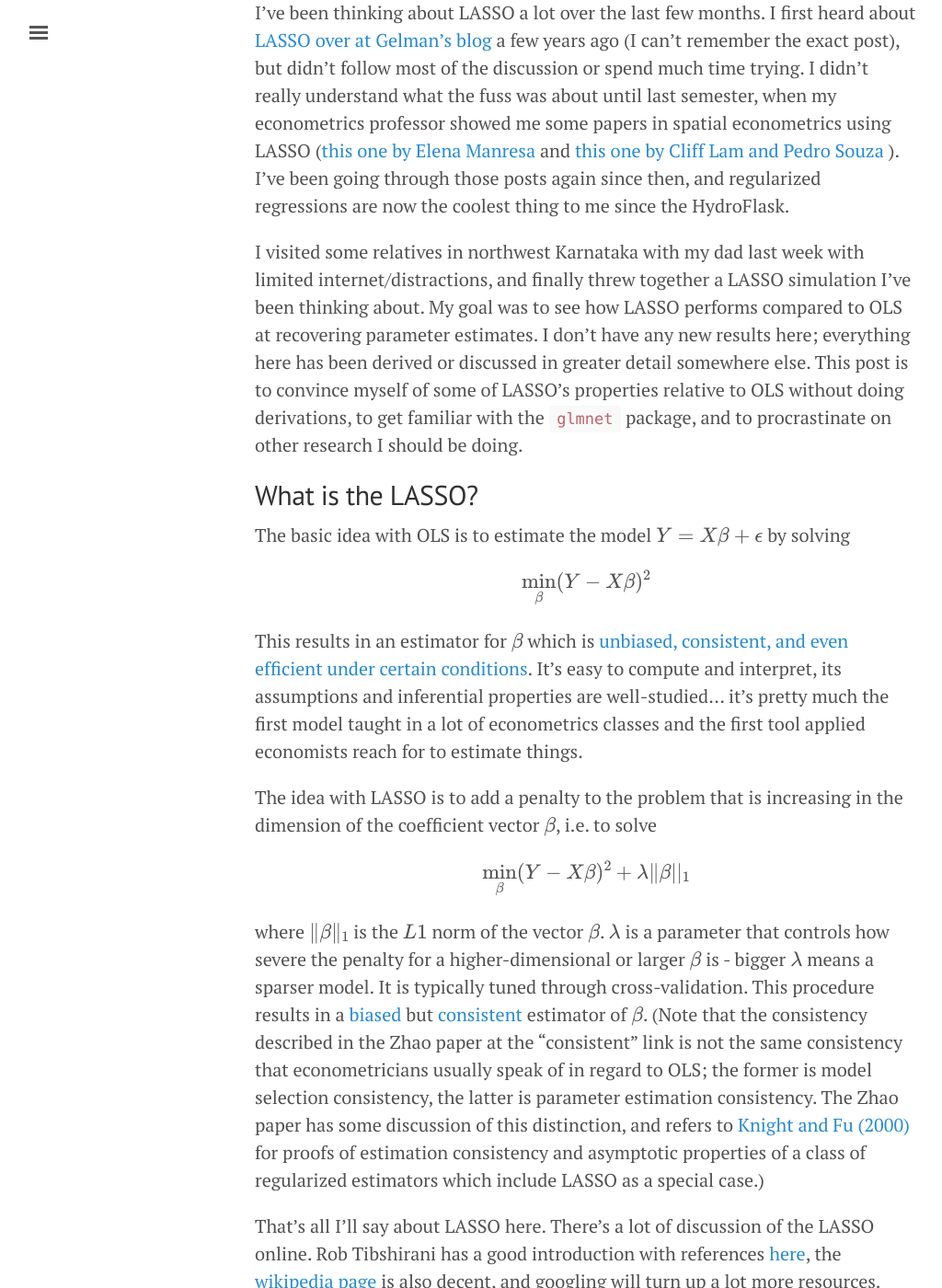
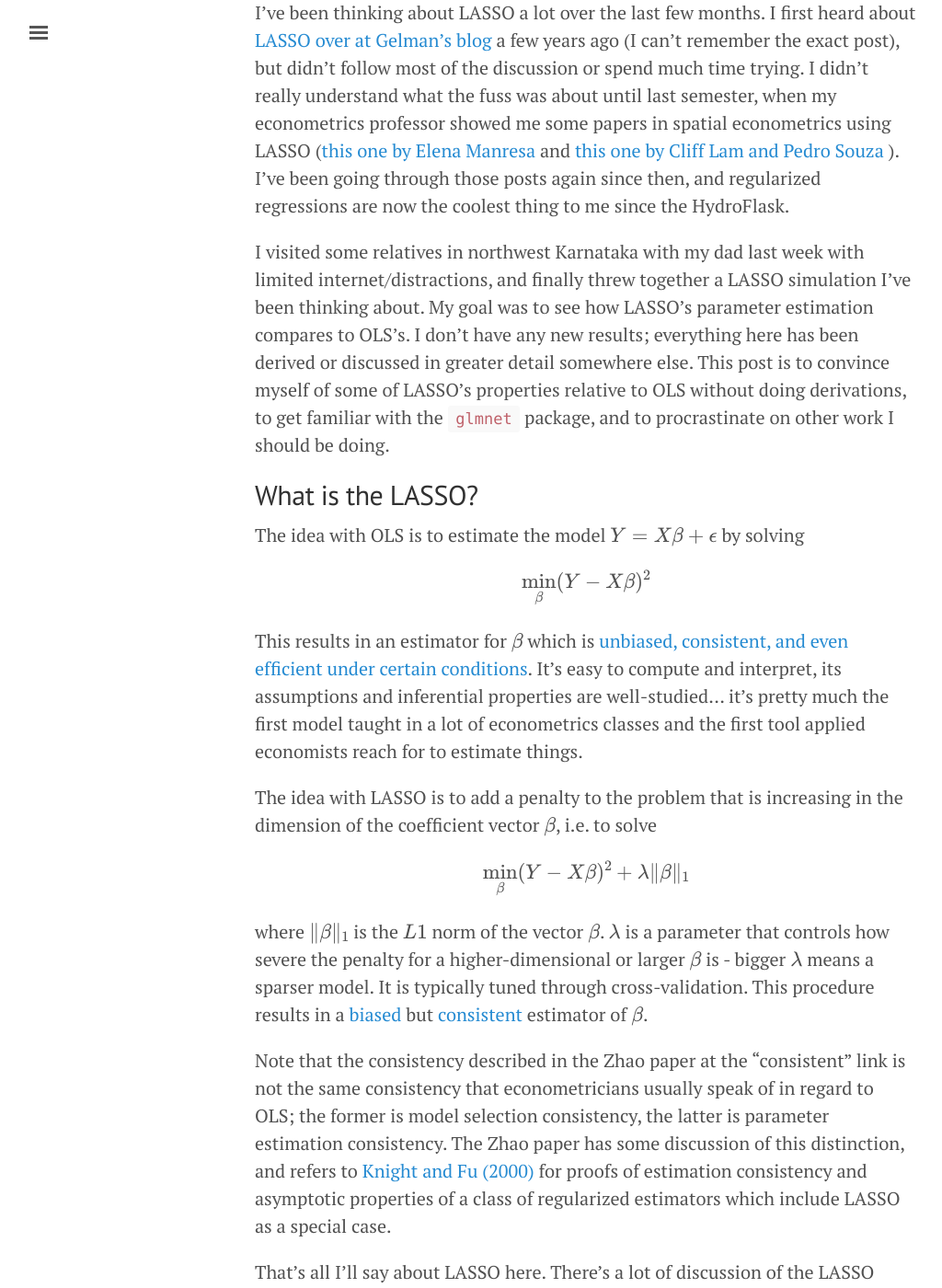
Before and after one commit to akhilrao/akhilrao.github.io, a Jekyll site: the page built from _posts/2016-07-16-lasso-ols-sim-1.md, in a window 1280 px wide and 1400 px high, scrolled down 233 px. Shown: the whole window at 92% size, without its empty margins (3-1027 px from the left). Built offline with Jekyll 4.4.1, drawn with Linux system fonts in a browser that asks for light colours; formulas are drawn with MathJax 3; some of the changed text lies outside the part shown.

Commit message:
fixing aesthetics

```diff
--- a/_posts/2016-07-16-lasso-ols-sim-1.md
+++ b/_posts/2016-07-16-lasso-ols-sim-1.md
@@ -1,6 +1,6 @@
 ---
 layout: post
-title: Looking at LASSO
+title: Looking at LASSO's parameter estimation
 category: econometrics
 tags: econometrics, simulation, lasso, ols, regression, machine learning
 year: 2016
@@ -12,11 +12,11 @@ summary: Some simulation results comparing LASSO and OLS estimators in small sam
 
 I've been thinking about LASSO a lot over the last few months. I first heard about [LASSO over at Gelman's blog](http://andrewgelman.com/?s=LASSO) a few years ago (I can't remember the exact post), but didn't follow most of the discussion or spend much time trying. I didn't really understand what the fuss was about until last semester, when my econometrics professor showed me some papers in spatial econometrics using LASSO ([this one by Elena Manresa](http://www.cireqmontreal.com/wp-content/uploads/2015/02/manresa.pdf) and [this one by Cliff Lam and Pedro Souza](http://stats.lse.ac.uk/lam/RSPT.pdf) ). I've been going through those posts again since then, and regularized regressions are now the coolest thing to me since the HydroFlask.
 
-I visited some relatives in northwest Karnataka with my dad last week with limited internet/distractions, and finally threw together a LASSO simulation I've been thinking about. My goal was to see how LASSO performs compared to OLS at recovering parameter estimates. I don't have any new results here; everything here has been derived or discussed in greater detail somewhere else. This post is to convince myself of some of LASSO's properties relative to OLS without doing derivations, to get familiar with the `glmnet` package, and to procrastinate on other research I should be doing.
+I visited some relatives in northwest Karnataka with my dad last week with limited internet/distractions, and finally threw together a LASSO simulation I've been thinking about. My goal was to see how LASSO's parameter estimation compares to OLS's. I don't have any new results; everything here has been derived or discussed in greater detail somewhere else. This post is to convince myself of some of LASSO's properties relative to OLS without doing derivations, to get familiar with the `glmnet` package, and to procrastinate on other work I should be doing.
 
 ## What is the LASSO?
 
-The basic idea with OLS is to estimate the model $$ Y = X \beta + \epsilon $$ by solving
+The idea with OLS is to estimate the model $$ Y = X \beta + \epsilon $$ by solving
 
 $$ \min_{\beta} (Y - X \beta)^2 $$
 
@@ -24,9 +24,11 @@ This results in an estimator for $$ \beta $$ which is [unbiased, consistent, and
 
 The idea with LASSO is to add a penalty to the problem that is increasing in the dimension of the coefficient vector $$ \beta$$, i.e. to solve
 
-$$ \min_{\beta} (Y - X \beta)^2 + \lambda \| \beta ||_1 $$
+$$ \min_{\beta} (Y - X \beta)^2 + \lambda \| \beta \|_1 $$
 
-where $$ \| \beta \|_1 $$ is the $$L1$$ norm of the vector $$\beta$$. $$\lambda$$ is a parameter that controls how severe the penalty for a higher-dimensional or larger $$\beta$$ is - bigger $$\lambda$$ means a sparser model. It is typically tuned through cross-validation. This procedure results in a [biased](https://arxiv.org/pdf/0808.0967.pdf) but [consistent](http://www.jmlr.org/papers/volume7/zhao06a/zhao06a.pdf) estimator of $$\beta$$. (Note that the consistency described in the Zhao paper at the "consistent" link is not the same consistency that econometricians usually speak of in regard to OLS; the former is model selection consistency, the latter is parameter estimation consistency. The Zhao paper has some discussion of this distinction, and refers to [Knight and Fu (2000) ](http://www.stat.rice.edu/~gallen/knight_fu_2000_lasso.pdf) for proofs of estimation consistency and asymptotic properties of a class of regularized estimators which include LASSO as a special case.)
+where $$ \| \beta \|_1 $$ is the $$L1$$ norm of the vector $$\beta$$. $$\lambda$$ is a parameter that controls how severe the penalty for a higher-dimensional or larger $$\beta$$ is - bigger $$\lambda$$ means a sparser model. It is typically tuned through cross-validation. This procedure results in a [biased](https://arxiv.org/pdf/0808.0967.pdf) but [consistent](http://www.jmlr.org/papers/volume7/zhao06a/zhao06a.pdf) estimator of $$\beta$$.
+
+Note that the consistency described in the Zhao paper at the "consistent" link is not the same consistency that econometricians usually speak of in regard to OLS; the former is model selection consistency, the latter is parameter estimation consistency. The Zhao paper has some discussion of this distinction, and refers to [Knight and Fu (2000) ](http://www.stat.rice.edu/~gallen/knight_fu_2000_lasso.pdf) for proofs of estimation consistency and asymptotic properties of a class of regularized estimators which include LASSO as a special case.
 
 That's all I'll say about LASSO here. There's a lot of discussion of the LASSO online. Rob Tibshirani has a good introduction with references [here](http://statweb.stanford.edu/~tibs/lasso.html), the [wikipedia page](https://en.wikipedia.org/wiki/Lasso_(statistics) ) is also decent, and googling will turn up a lot more resources.
 
```
Also changed, not shown: other parts of _posts/2016-07-16-lasso-ols-sim-1.md (+4 -4 lines).
